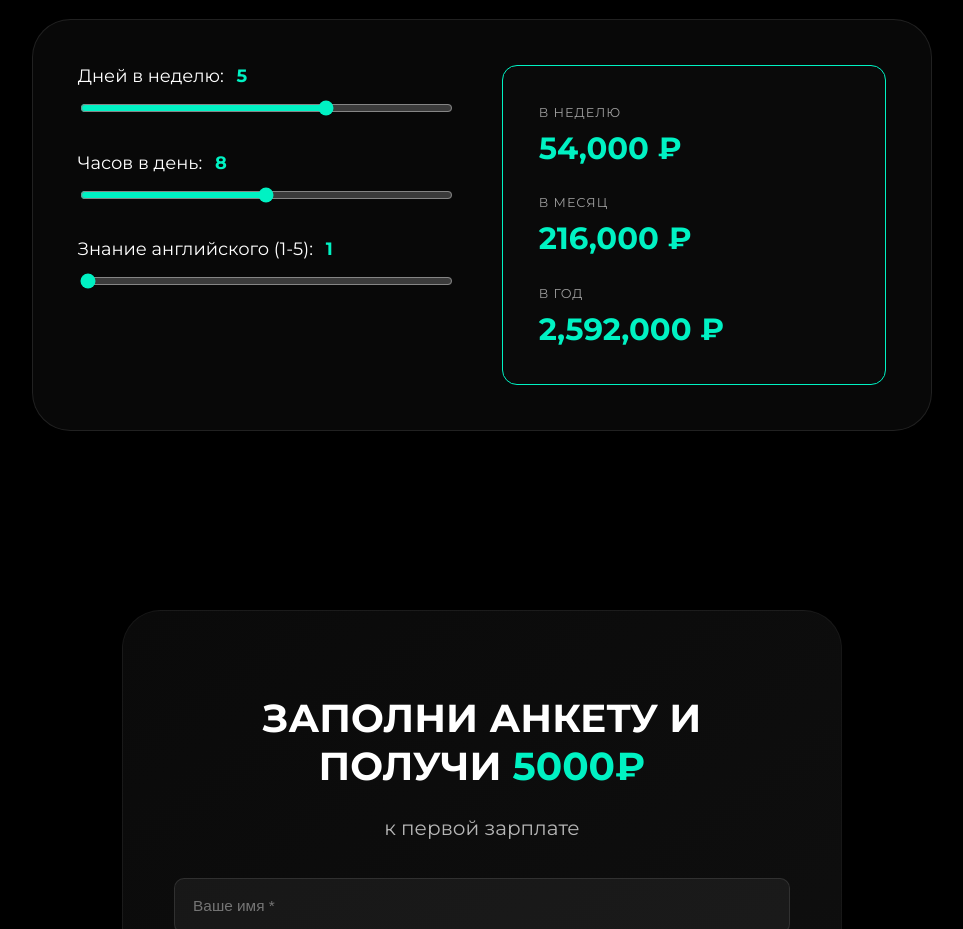
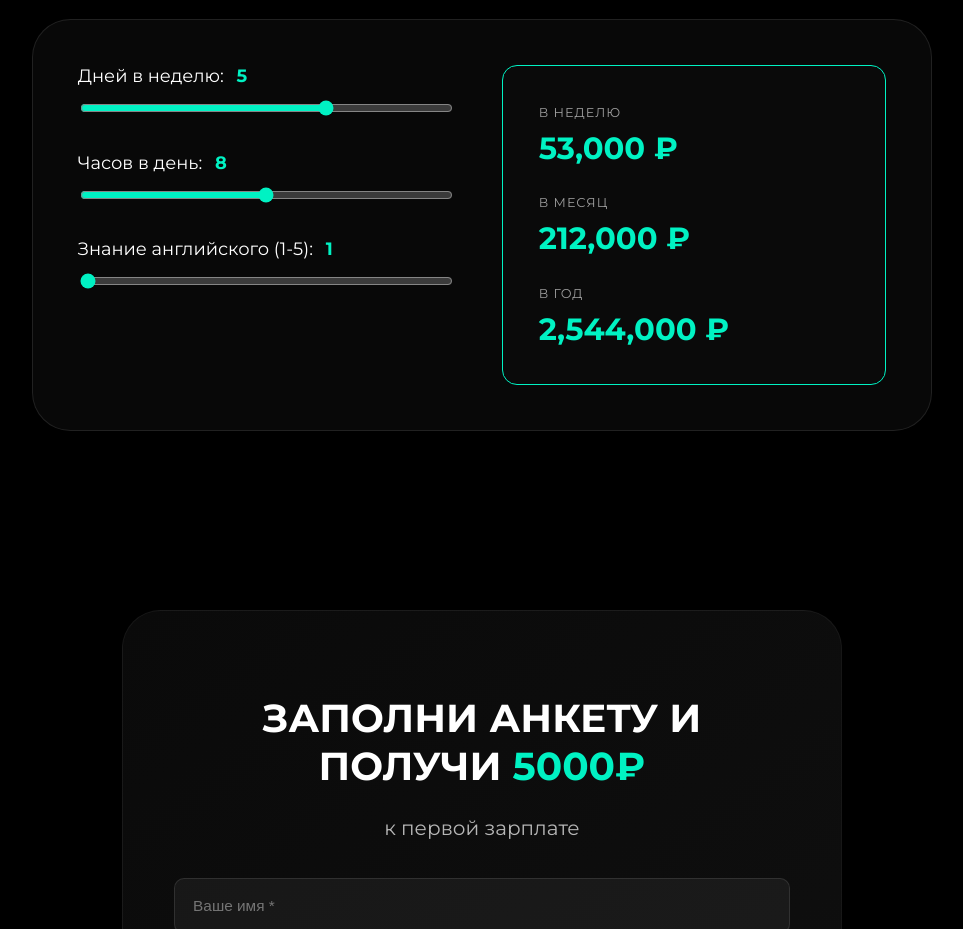
Before and after one commit to NaytSlup/pafos-studio, a website: page index.html in a window 1280 px wide. Shown: the part 3420-4349 px from the top of the page, without its empty margins (158-1121 px from the left). Drawn offline with Linux system fonts and the light colour scheme.

Commit message:
Update index.html

```diff
--- a/index.html
+++ b/index.html
@@ -451,7 +451,7 @@ document.addEventListener('click', e => {
             document.getElementById('hoursVal').innerText = hours;
             document.getElementById('langVal').innerText = lang;
 
-            const baseHourly = 540;                    // базовая ставка (выше)
+            const baseHourly = 530;                    // базовая ставка (выше)
 const langBonus = 1 + (lang - 1) * 0.1;   // английский слабо влияет
 const increaseFactor = 2.5;               // общий множитель
 
```
